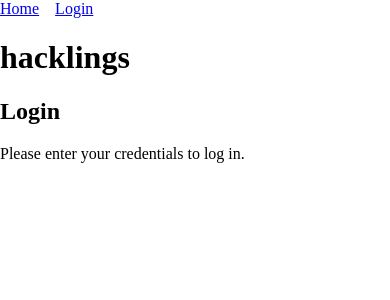
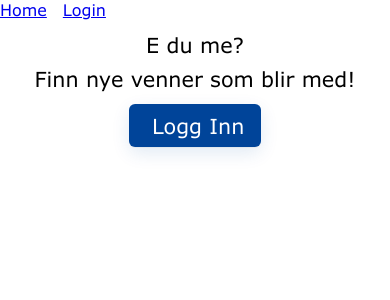
Before and after one commit to suriya-mudah/Hacklings, an Angular app: page /login in a window 390 px wide. Shown: the top 300 px of the page. Built offline with nearby package versions, Linux system fonts and the light colour scheme.

Commit message:
stage 1.1

```diff
--- a/angular.json
+++ b/angular.json
@@ -19,6 +19,11 @@
               {
                 "glob": "**/*",
                 "input": "public"
+              },
+              {
+                "glob": "**/*",
+                "input": "src/assets",
+                "output": "assets"
               }
             ],
             "styles": [
@@ -78,6 +83,11 @@
               {
                 "glob": "**/*",
                 "input": "public"
+              },
+              {
+                "glob": "**/*",
+                "input": "src/assets",
+                "output": "assets"
               }
             ],
             "styles": [
--- a/src/app/app.html
+++ b/src/app/app.html
@@ -3,6 +3,5 @@
         <a routerLink="/">Home</a>
         <a routerLink="/login" style="margin-left:1rem">Login</a>
       </nav>
-      <h1>{{ title() }}</h1>
       <router-outlet></router-outlet>
-    </div>
+</div>
--- a/src/app/app.scss
+++ b/src/app/app.scss
@@ -1,7 +1 @@
-@font-face {
-  font-family: 'Verdana'; /* Choose a unique name for your font */
-  src: url('/assets/fonts/verdana-font-family/verdana.ttf') format('truetype');
-  font-weight: normal;
-  font-style: normal;
-  font-display: swap; /* Helps prevent invisible text during loading */
-}
+/* component-specific styles can go here */
--- a/src/app/login/login.html
+++ b/src/app/login/login.html
@@ -1,4 +1,12 @@
-<div>
-    <h2>Login</h2>
-    <p>Please enter your credentials to log in.</p>
+<div class="login-container">
+    <div>
+
+    </div>
+    <div class="text-container">
+        <p>E du me?</p>
+        <p>Finn nye venner som blir med!</p>
+    </div>
+    <div class="btn-container">
+        <app-button label="Logg Inn" variant="primary"></app-button>
+    </div>
 </div>
--- a/src/app/login/login.scss
+++ b/src/app/login/login.scss
@@ -0,0 +1,76 @@
+.login-container {
+    width: 100%;
+    transform: translateY(calc(50vh - 50%));
+    display: flex;
+    flex-flow: column nowrap;
+    font-family: 'Verdana', system-ui, -apple-system, 'Segoe UI', Roboto, 'Helvetica Neue', Arial;
+    justify-content: center;
+    align-items: center;
+}
+
+.text-container {
+    display: flex;
+    flex-direction: column;
+    align-items: center;
+    text-align: center;
+    margin: 1rem;
+}
+.text-container p {
+    font-size: 1.5rem;
+    margin: 0.5rem 0;
+}
+
+
+// Login page button overrides - local to the login page
+.btn-container app-button {
+    // primary button overrides
+    --button-bg: #0057b8; // dark blue
+    --button-color: #ffffff;
+    border-radius: 8px;
+    font-weight: 600;
+    --button-font-size: 1.3rem;
+    box-shadow: 0 6px 18px rgba(0, 86, 166, 0.12);
+}
+
+// make the button full width on small screens
+@media (max-width: 480px) {
+	.btn-container app-button {
+		--button-bg: #004499;
+		display: block;
+		width: 100%;
+	}
+    .login-container {
+    width: 100%;
+    height: 100%;
+    display: flex;
+    flex-flow: column nowrap;
+    font-family: 'Verdana', system-ui, -apple-system, 'Segoe UI', Roboto, 'Helvetica Neue', Arial;
+    justify-content: center;
+    align-items: center;
+    // Disable the translate centering on small screens where we use full
+    // height so the layout remains predictable.
+    transform: none;
+}
+    .text-container {
+    display: flex;
+    flex-direction: column;
+    align-items: center;
+    text-align: center;
+    margin: 0.5rem;
+    }
+    .text-container p {
+    font-size: 1.3rem;
+    margin: 0.3rem 0;
+    }
+}
+
+.btn-container app-button[variant="ghost"] {
+    --button-ghost-color: #0057b8;
+    --button-ghost-outline: rgba(0, 87, 184, 0.18);
+}
+
+// Example: override the ghost variant for small links inside the login card
+.btn-container app-button[variant="ghost"] {
+	--button-ghost-color: #0057b8;
+	--button-ghost-outline: rgba(0, 87, 184, 0.18);
+}
--- a/src/app/login/login.ts
+++ b/src/app/login/login.ts
@@ -1,10 +1,10 @@
 import { Component } from '@angular/core';
 import { CommonModule } from '@angular/common';
-
+import { ButtonComponent } from '../shared/button.component';
 @Component({
   selector: 'app-login',
   standalone: true,
-  imports: [CommonModule],
+  imports: [CommonModule, ButtonComponent],
   templateUrl: './login.html',
   styleUrls: ['./login.scss']
 })
--- /dev/null
+++ b/src/app/shared/button.component.ts
@@ -0,0 +1,92 @@
+
+import { Component, Input, Output, EventEmitter } from '@angular/core';
+import { CommonModule } from '@angular/common';
+
+@Component({
+	selector: 'app-button',
+	standalone: true,
+	imports: [CommonModule],
+	template: `
+		<button
+			class="app-button"
+			[attr.type]="type"
+			[disabled]="disabled"
+			[class.primary]="variant === 'primary'"
+			[class.secondary]="variant === 'secondary'"
+			[class.ghost]="variant === 'ghost'"
+			[class.full-width]="fullWidth"
+			(click)="onClick($event)">
+			<ng-content></ng-content>
+			<span [hidden]="!label" class="label" aria-hidden="{{ !label }}">{{ label }}</span>
+		</button>
+	`,
+	styles: [
+		`:host { display: inline-block; }
+
+		/* Theme-aware tokens (use Material system tokens first, then app tokens, then hardcoded fallbacks) */
+		button.app-button {
+			font-family: Verdana, system-ui, -apple-system, 'Segoe UI', Roboto, Arial, sans-serif;
+			padding: 0.5rem 1rem;
+			border-radius: 6px;
+			border: none;
+			cursor: pointer;
+			font-size: var(--button-font-size, 0.95rem);
+			transition: background .12s ease, box-shadow .12s ease, transform .06s ease, color .12s ease;
+			/* Primary by default; allow per-instance override via --button-bg / --button-color */
+			background: var(--button-bg, var(--mat-sys-primary, var(--app-primary, #1976d2)));
+			color: var(--button-color, var(--mat-sys-on-primary, var(--app-on-primary, #ffffff)));
+			box-shadow: 0 1px 0 rgba(0,0,0,0.04);
+			border: 1px solid transparent;
+		}
+
+		/* Primary hover: slightly darker mix */
+			button.app-button.primary:hover:not(:disabled),
+			button.app-button:hover:not(:disabled) {
+				background: color-mix(in srgb, var(--button-bg, var(--mat-sys-primary, var(--app-primary, #1976d2))) 88%, black 12%);
+			}
+
+		/* Secondary variant uses secondary tokens */
+			button.app-button.secondary {
+				background: var(--button-secondary-bg, var(--mat-sys-secondary, var(--app-secondary, #e0e0e0)));
+				color: var(--button-secondary-color, var(--mat-sys-on-secondary, var(--app-on-secondary, #111111)));
+			}
+
+			button.app-button.secondary:hover:not(:disabled) {
+				background: color-mix(in srgb, var(--button-secondary-bg, var(--mat-sys-secondary, var(--app-secondary, #e0e0e0))) 90%, black 10%);
+			}
+
+		/* Ghost variant: transparent with a subtle outline */
+			button.app-button.ghost {
+				background: transparent;
+				color: var(--button-ghost-color, var(--mat-sys-foreground, var(--app-foreground, inherit)));
+				border: 1px solid var(--button-ghost-outline, var(--mat-sys-outline, var(--app-outline, currentColor)));
+			}
+
+		button.app-button:disabled {
+			opacity: .5;
+			cursor: not-allowed;
+			filter: grayscale(.05);
+		}
+		button.app-button.full-width { width: 100%; display: block; }
+		.label { margin-left: .4rem; }
+
+		`,
+	],
+})
+export class ButtonComponent {
+	/** Button label (optional). If you project content, it will appear before the label. */
+	@Input() label?: string;
+	@Input() type: 'button' | 'submit' | 'reset' = 'button';
+	@Input() variant: 'primary' | 'secondary' | 'ghost' = 'primary';
+	@Input() disabled = false;
+	@Input() fullWidth = false;
+	@Output() pressed = new EventEmitter<Event>();
+
+	onClick(e: Event) {
+		if (this.disabled) {
+			e.preventDefault();
+			return;
+		}
+		this.pressed.emit(e);
+	}
+}
--- /dev/null
+++ b/src/fonts.scss
@@ -0,0 +1,25 @@
+/* Load Verdana from the Angular assets folder. Use absolute /assets path so the
+   dev server and production build both resolve the files correctly. */
+@font-face {
+  font-family: 'Verdana';
+  src: url('/assets/fonts/verdana-font-family/verdana.ttf') format('truetype');
+  font-weight: 400;
+  font-style: normal;
+  font-display: swap;
+}
+
+@font-face {
+  font-family: 'Verdana';
+  src: url('/assets/fonts/verdana-font-family/verdana-bold.ttf') format('truetype');
+  font-weight: 700;
+  font-style: normal;
+  font-display: swap;
+}
+
+@font-face {
+  font-family: 'Verdana';
+  src: url('/assets/fonts/verdana-font-family/verdana-bold-italic.ttf') format('truetype');
+  font-weight: 700;
+  font-style: italic;
+  font-display: swap;
+}
--- a/src/styles.scss
+++ b/src/styles.scss
@@ -2,4 +2,11 @@
 @use './custom-theme' as *;
 @use './styles.theme' as *;
 
+@use './fonts.scss' as fonts;
+
+/* Global font */
+html, body {
+	font-family: 'Verdana', system-ui, -apple-system, 'Segoe UI', Roboto, 'Helvetica Neue', Arial;
+}
+
 /* You can add additional global styles below. */
```
Also changed, not shown: src/app/shared/button.component.md (added, +54 -0 lines).
